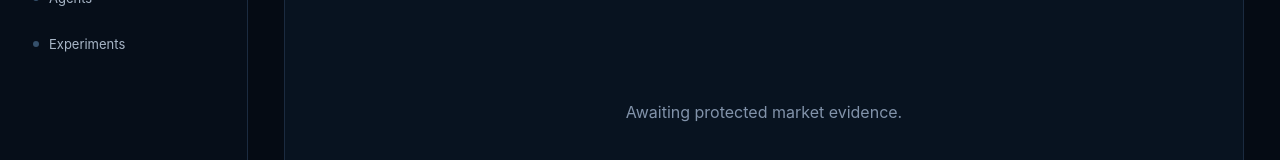
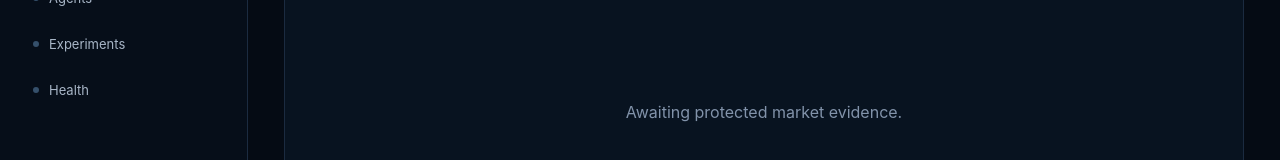
Before and after one commit to mohamedewis112/TriConsensus-AI, a Next.js app in the folder frontend/: page / in a window 1280 px wide. Shown: the part 318-478 px from the top of the page. Built offline with nearby package versions, Linux system fonts and the light colour scheme.

Commit message:
feat: add health center navigation

```diff
--- a/frontend/components/Sidebar.tsx
+++ b/frontend/components/Sidebar.tsx
@@ -7,6 +7,7 @@ const links = [
   ["/trades", "Trades"],
   ["/agents", "Agents"],
   ["/experiments", "Experiments"],
+  ["/health", "Health"],
 ];
 
 export function Sidebar() {
```
